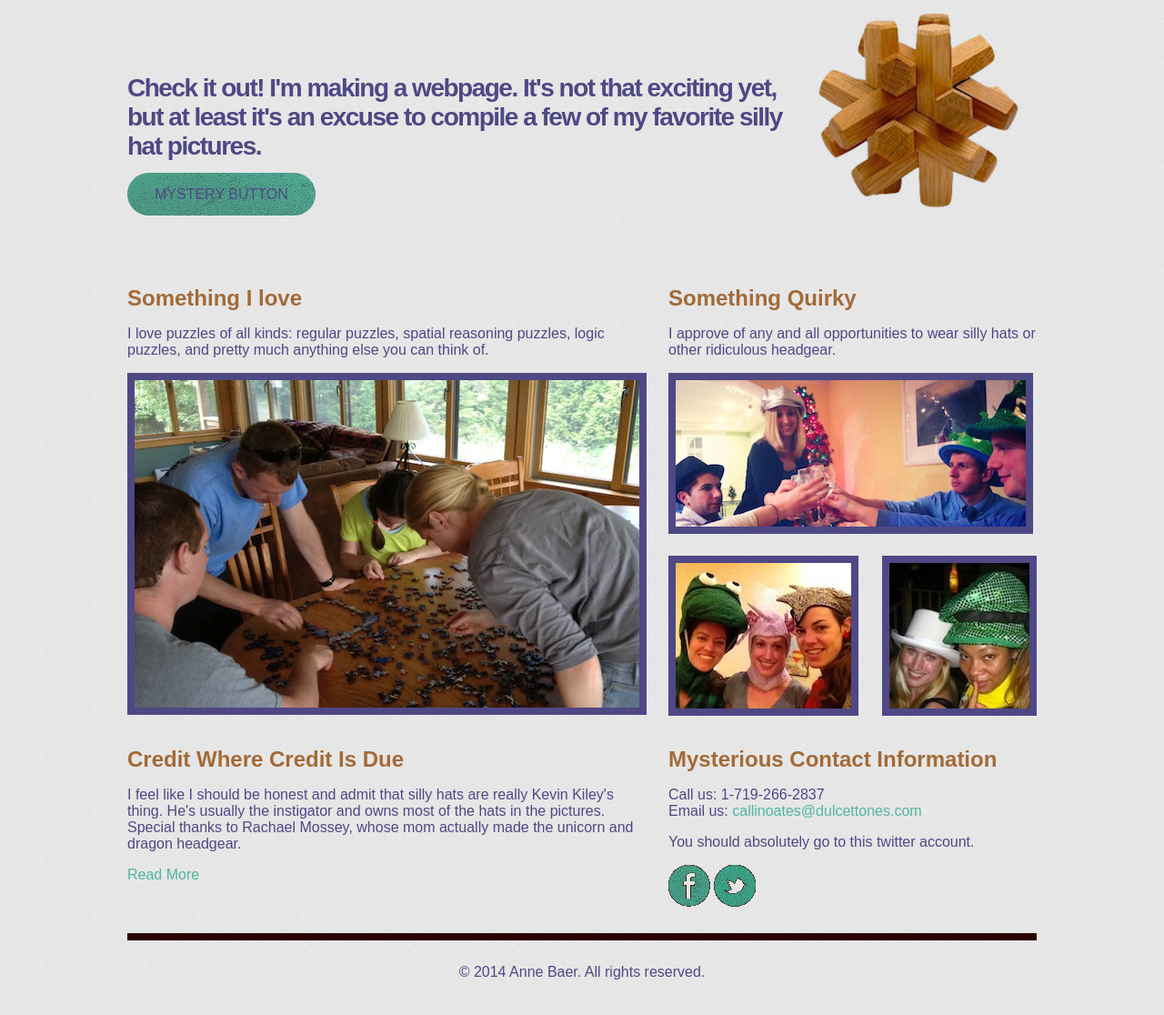
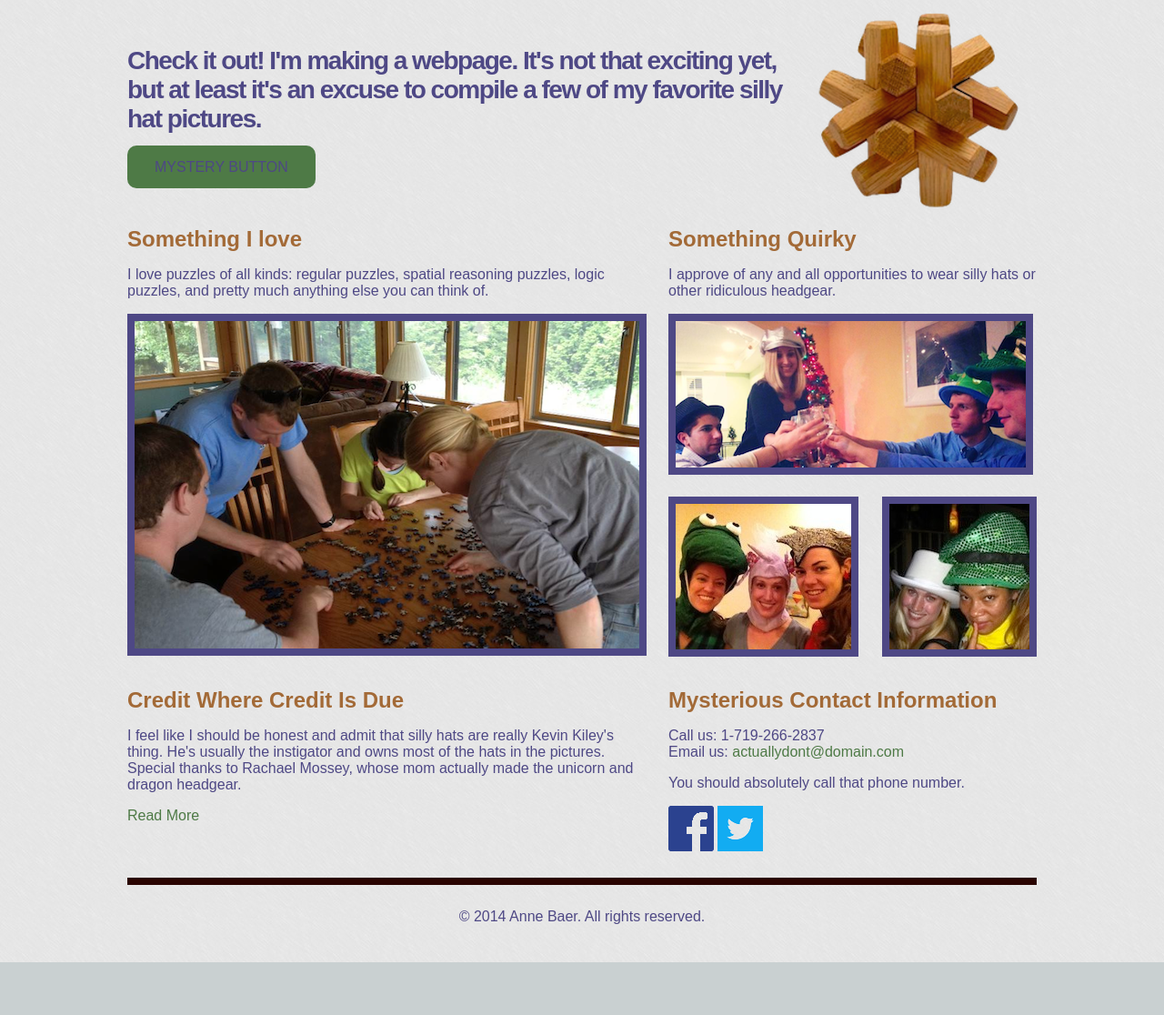
Before and after one commit to albaer/bakery, a plain HTML site: page index.html in a window 1280 px wide. Shown: the part 246-1362 px from the top of the page at 91% size. After the commit the page ends 1304 px from the top, so only its background shows below. Drawn offline with Linux system fonts and the light colour scheme; a web font is replaced by a local one.

Commit message:
Tweaked colors and spacing in style.css sheet

```diff
--- a/css/style.css
+++ b/css/style.css
@@ -1,11 +1,11 @@
 body {
 	font-family: 'Tauri', sans-serif;
 	color: #4E4885;
-	background: #420600 url('img/brushed_metal_background.jpg') repeat;
+	background: #C9D0D1 url('img/brushed_metal_background.jpg') repeat;
 }
 
 a {
-	color: #4FB69F;
+	color: #4E7A46;
 	text-decoration: none;
 }
 
@@ -21,10 +21,10 @@ h2 {
 
 .btn {
 	color: #4E4885;
-	background: #4FB69F url('img/texture.png') no-repeat right top;
+	background: #4E7A46;
   padding: 15px 30px;
   margin: 40px 0px;
-  border-radius: 25px;
+  border-radius: 10px;
   text-transform: uppercase;
 }
 
@@ -54,7 +54,7 @@ ul.nav li a {
 }
 
 #intro {
-	margin: 50px 0 75px 0;
+	margin: 20px 0 20px 0;
 }
 
 #something-quirky img {
--- a/index.html
+++ b/index.html
@@ -59,12 +59,12 @@
 
 		  <div id="contact">
 		    <p>Call us: <span>1-719-266-2837</span><br>
-		    	Email us: <a href="#">callinoates@dulcettones.com</a></p>
+		    	Email us: <a href="#">actuallydont@domain.com</a></p>
 		  </div>
 
-		  <p>You should absolutely go to this twitter account.</p>
-		  <a href="http://www.facebook.com/hallandoates"><img src="img/facebook.gif" alt="Facebook"></a>
-		  <a href="https://twitter.com/callinoates"><img src="img/twitter.gif" alt="Twitter"></a>
+		  <p>You should absolutely call that phone number.</p>
+		  <a href="http://www.facebook.com/hallandoates"><img src="img/facebook_logo.gif" alt="Facebook"></a>
+		  <a href="https://twitter.com/callinoates"><img src="img/twitter_logo.png" alt="Twitter"></a>
 	  </div>
 
 	  <div id="copyright" class="grid_12">
```
Also changed, not shown: img/facebook_logo.gif (added), img/twitter_logo.png (added).
